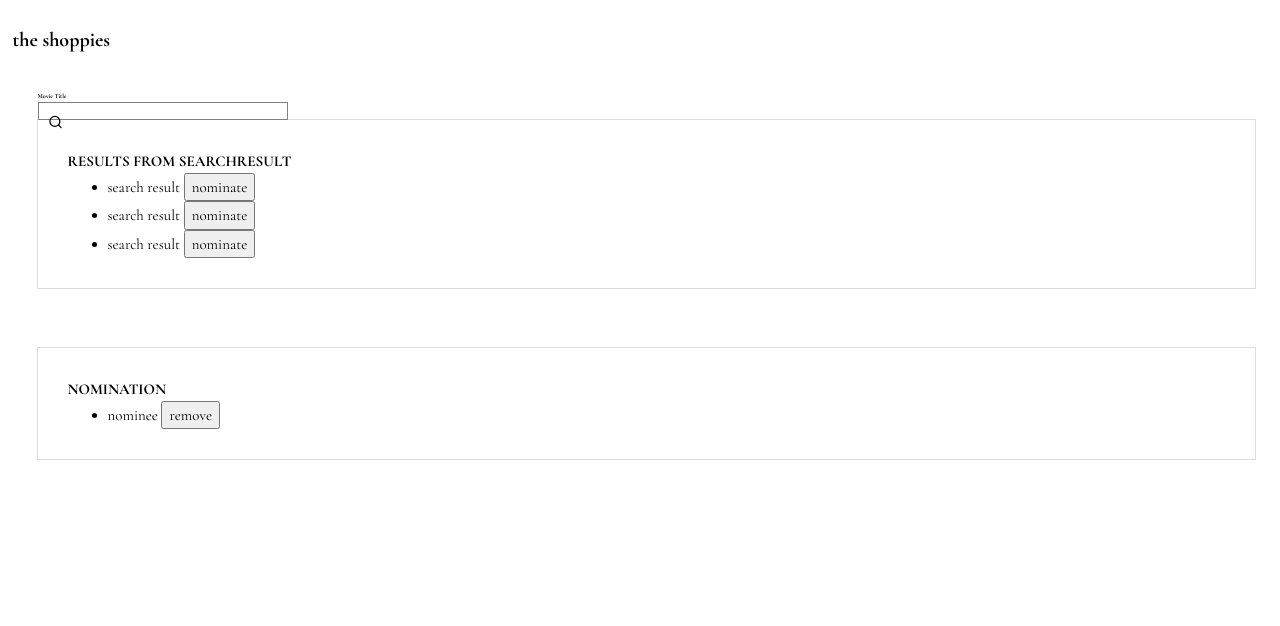
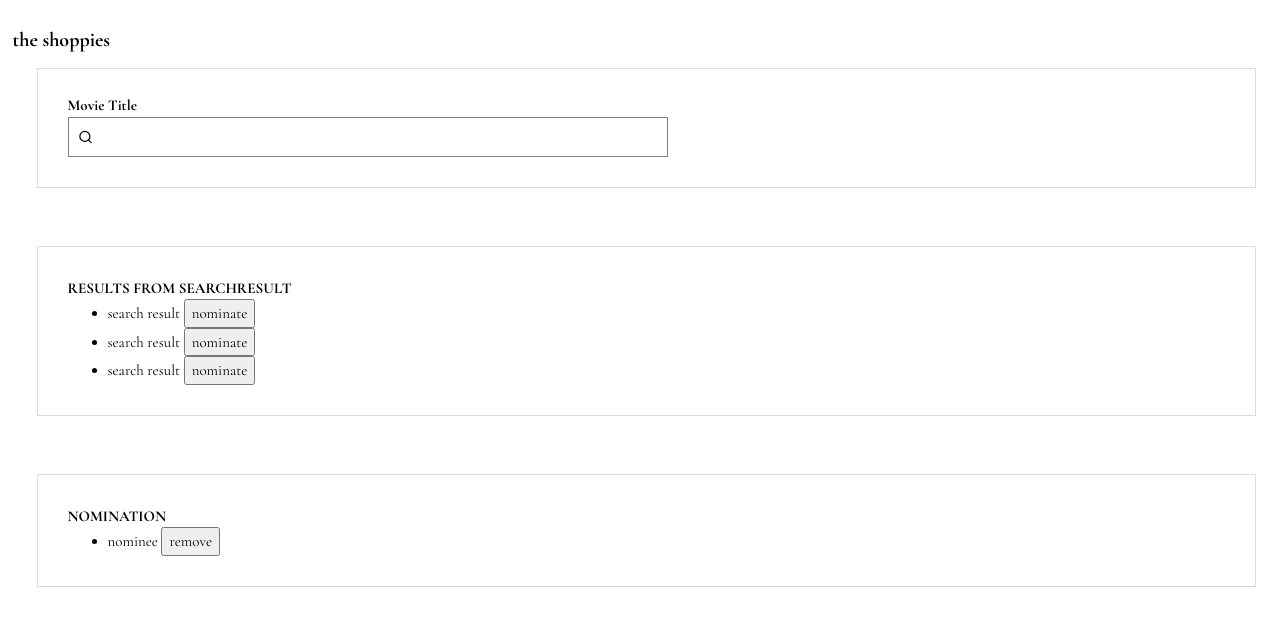
Before and after one commit to adeleke5140/theShoppies, a React (Vite) app: page / in a window 1280 px wide. Shown: the top 626 px of the page. Built offline with nearby package versions, Linux system fonts and the light colour scheme.

Commit message:
update the searchBar

```diff
--- a/src/components/SearchBar.jsx
+++ b/src/components/SearchBar.jsx
@@ -2,7 +2,7 @@ import React from "react"
 
 export default function SearchBar() {
   return (
-    <div className="SearchBar">
+    <div className="searchBar">
       <label htmlFor="search">
         <p className="search__title">Movie Title</p>
         <span className="search__input--iconed">
```
